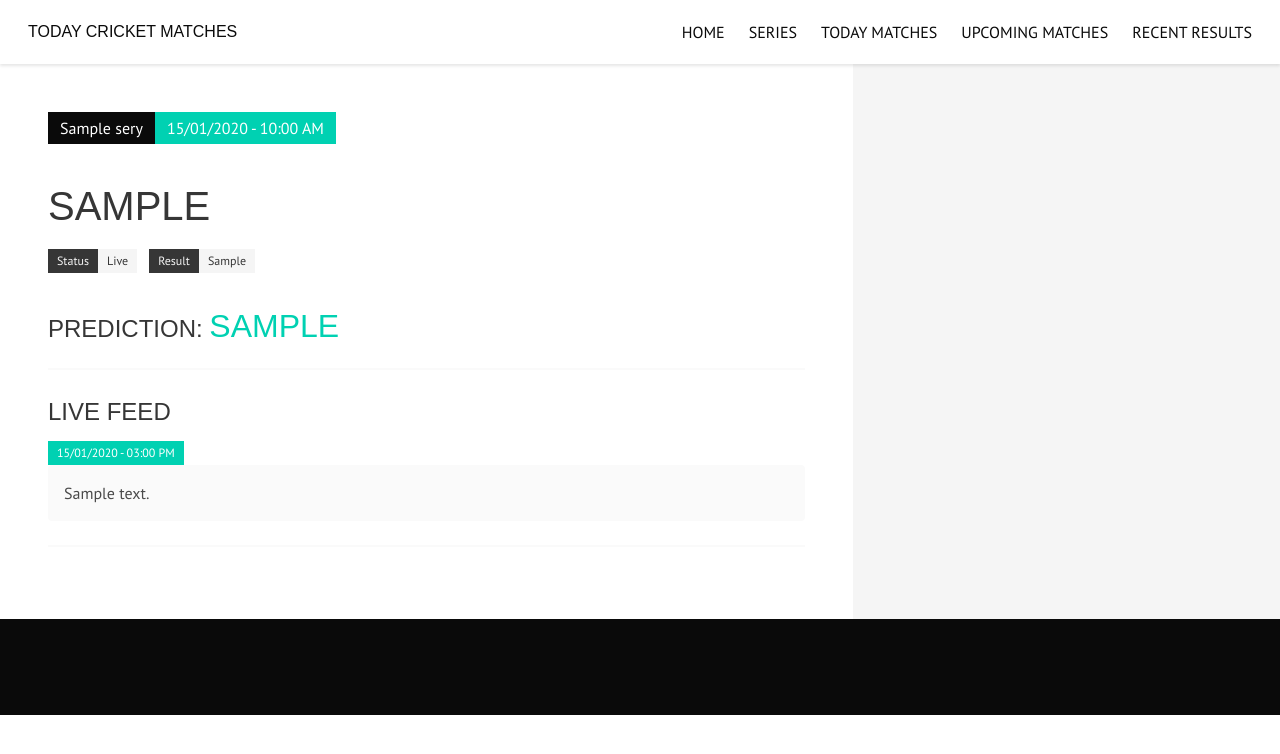
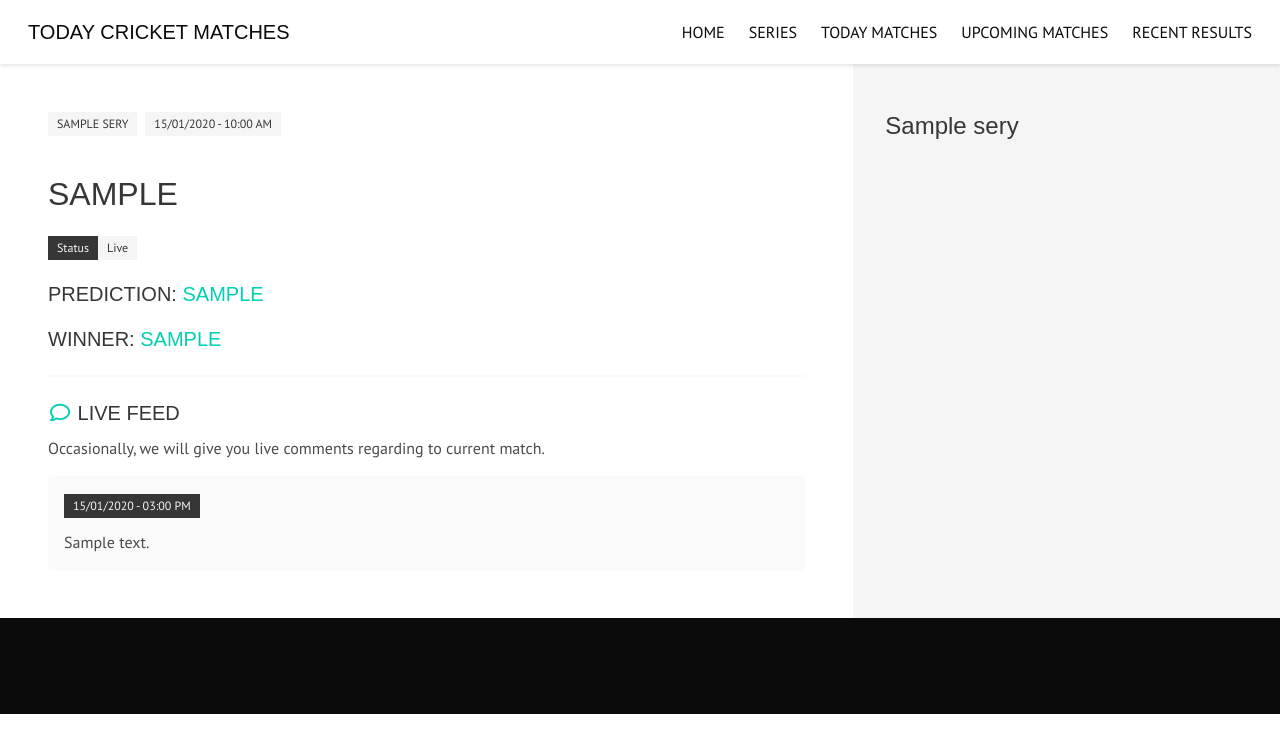
Before and after one commit to saqibrauf/tcm, a Django app: a page that uses templates/navbar.html in a window 1280 px wide. Shown: the top 754 px of the page. Run offline with Django 3.2, Linux system fonts and the light colour scheme; tables that the repository leaves empty hold one stand-in row (values such as "Sample post"); some libraries are stand-ins or nearby versions; some web fonts are replaced.

Commit message:
Home Layout

```diff
--- a/match/templates/match/detail.html
+++ b/match/templates/match/detail.html
@@ -7,42 +7,43 @@
 
 {% block 'content' %}
 
-	<div class="tags has-addons is-marginless">
-		<span class="tag is-medium is-black is-radiusless is-marginless">{{ match.series.title }}</span>
-		<span class="tag is-medium is-radiusless is-primary is-marginless">{{ match.date|date:"d/m/Y" }} - {{ match.time|date:"h:i A" }}</span>
+	<div class="tags">
+		<span class="tag is-light is-radiusless is-uppercase">{{ match.series.title }}</span>
+		<span class="tag is-radiusless is-light is-uppercase">{{ match.date|date:"d/m/Y" }} - {{ match.time|date:"h:i A" }}</span>
 	</div>
-	<h1 class="is-uppercase is-size-2">{{ match.opponents }}</h1>
-
+	<h1 class="title is-uppercase is-size-3">{{ match.opponents }}</h1>
 	<div class="field is-grouped">
 		<div class="control">
-			<div class="tags has-addons is-marginless">
+			<div class="tags has-addons">
 				<span class="tag is-radiusless is-dark">Status</span>
 				<span class="tag is-radiusless is-light">{{ match.status }}</span>
 			</div>
 		</div>
-		<div class="control">
-			<div class="tags has-addons is-marginless">
-				<span class="tag is-radiusless is-dark">Result</span>
-				<span class="tag is-radiusless is-light">{{ match.winner }}</span>
-			</div>
+	</div>
+
+	<h2 class="is-uppercase is-size-5">Prediction: <span class="has-text-primary">{{ match.prediction }}</span></h2>
+	<h2 class="is-uppercase is-size-5">Winner: <span class="has-text-primary">{{ match.winner }}</span></h2>
+	<hr>
+
+	<h2 class="is-uppercase is-size-5"><span class="icon has-text-primary"><i class="far fa-comment"></i></span> Live Feed</h2>
+	<p>Occasionally, we will give you live comments regarding to current match.</p>
+
+	{% for message in messages %}
+
+		<div class="notification">
+			<p class="tag is-dark is-radiusless is-size-7">{{ message.date|date:"d/m/Y" }} - {{ message.date|date:"h:i A" }}</p>
+			<p>{{message.message}}</p>
 		</div>
-	</div>
-	<h2 class="is-uppercase is-size-4">Prediction: <span class="has-text-primary is-size-3">{{ match.prediction }}</span></h2>
-	<hr>
-	<h2 class="is-uppercase is-size-4">Live Feed</h2>
+		{% empty %}
+		<div class="notification">
+			<p>There is no message for this match.</p>
+		</div>
+	{% endfor %}
 
-	{% if messages %}
+{% endblock 'content' %}
 
-		{% for message in messages %}
+{% block 'sidebar' %}
 
-			<p class="tag is-primary is-radiusless is-size-7 is-marginless">{{ message.date|date:"d/m/Y" }} - {{ message.date|date:"h:i A" }}</p>
-			<p class="notification">{{message.message}}</p>
-			<hr>
-
-		{% endfor %}
-
-	{% else %}
-		<p>No message yet</p>
-	{% endif %}
+<h3>{{ match.series.title }}</h3>
 
 {% endblock %}
--- a/templates/navbar.html
+++ b/templates/navbar.html
@@ -2,7 +2,7 @@
 <nav class="navbar is-white has-shadow">
     <div class="container is-fluid nav-margin">
         <div class="navbar-brand">
-            <a class="navbar-item title is-6 is-uppercase is-marginless" href="{% url 'index' %}">Today Cricket Matches</a>
+            <a class="navbar-item title is-5 is-uppercase is-marginless" href="{% url 'index' %}">Today Cricket Matches</a>
             <div class="navbar-burger burger" data-target="navMain">
                 <span></span>
                 <span></span>
--- a/templates/sidebar.html
+++ /dev/null
@@ -1,4 +0,0 @@
-{% extends 'base.html' %}
-{% block 'sidebar' %}
-
-{% endblock %}
```
Also changed, not shown: match/templates/match/index.html (+37 -15 lines).
